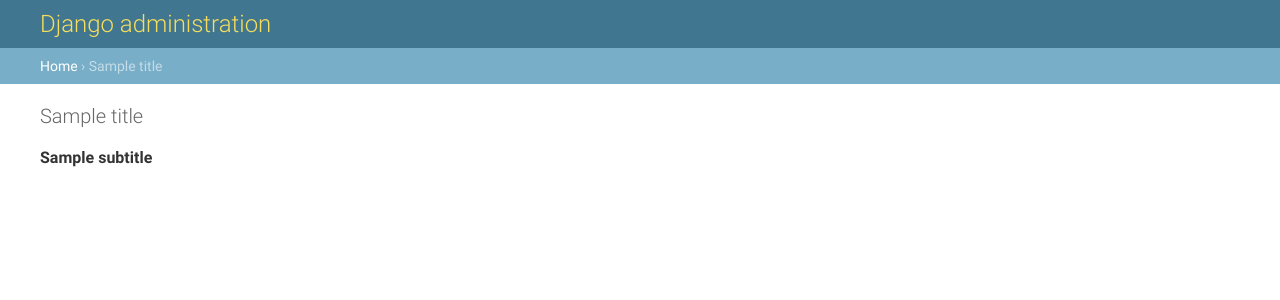
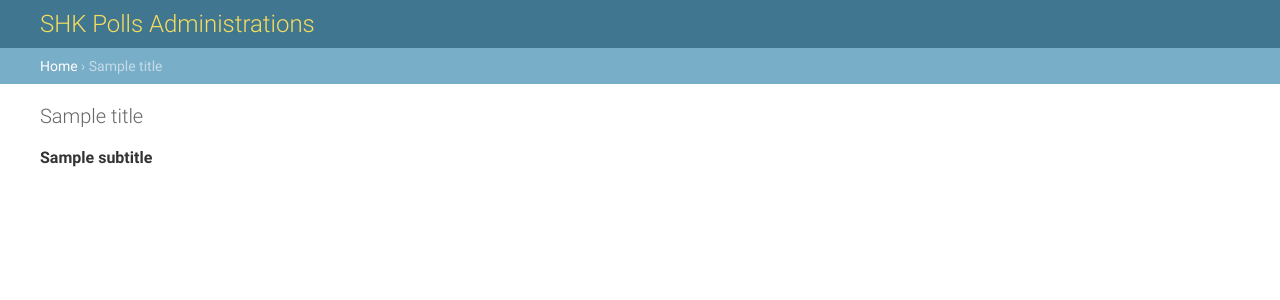
Before and after one commit to Toygoon/DjangoExamples, a Django app: template 04-DjangoFeatures/mysite/templates/admin/base_site.html in a window 1280 px wide. Shown: the top 300 px of the page. Run offline with Django 3.2, Linux system fonts and the light colour scheme; the template is opened without the code that fills it: most values are stand-ins (such as "Sample title", 1, 10 or a date in 2020).

Commit message:
Ex04-12, Edit base_site.html

```diff
--- a/04-DjangoFeatures/mysite/templates/admin/base_site.html
+++ b/04-DjangoFeatures/mysite/templates/admin/base_site.html
@@ -3,7 +3,7 @@
 {% block title %}{% if subtitle %}{{ subtitle }} | {% endif %}{{ title }} | {{ site_title|default:_('Django site admin') }}{% endblock %}
 
 {% block branding %}
-<h1 id="site-name"><a href="{% url 'admin:index' %}">{{ site_header|default:_('Django administration') }}</a></h1>
+<h1 id="site-name"><a href="{% url 'admin:index' %}">SHK Polls Administrations</a></h1>
 {% endblock %}
 
 {% block nav-global %}{% endblock %}
```
